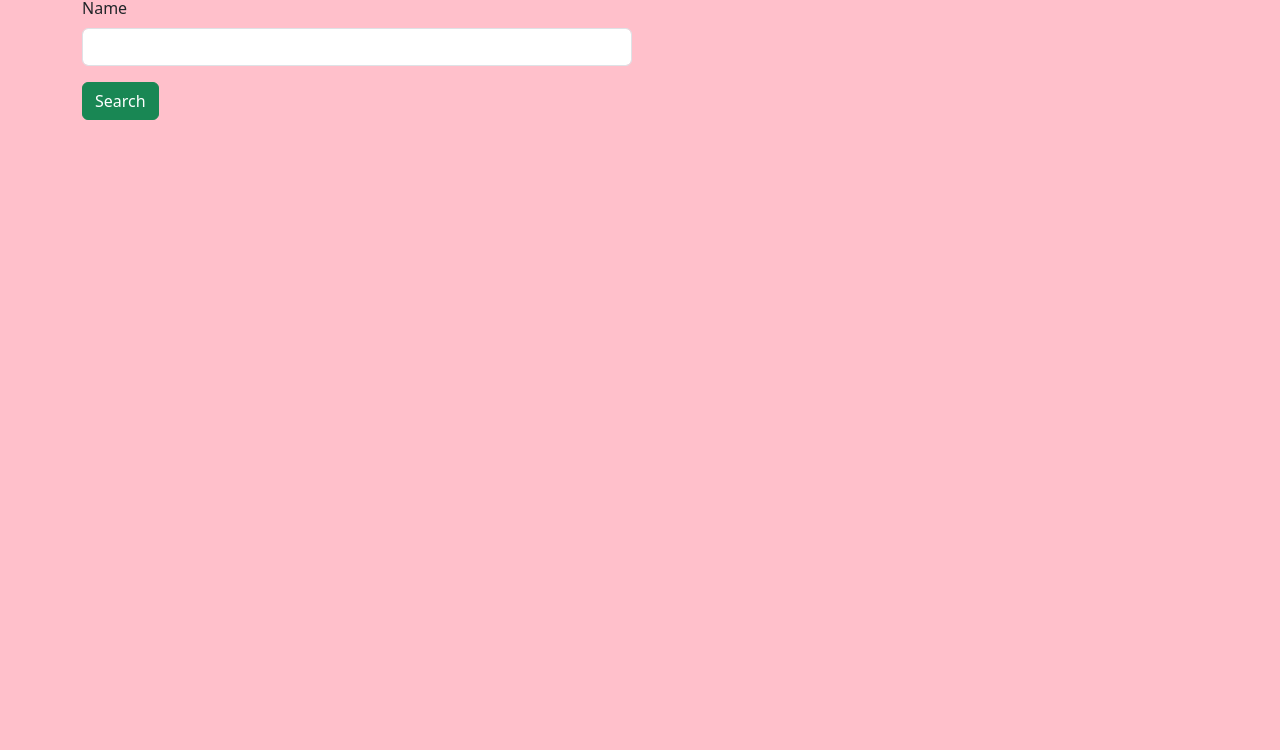
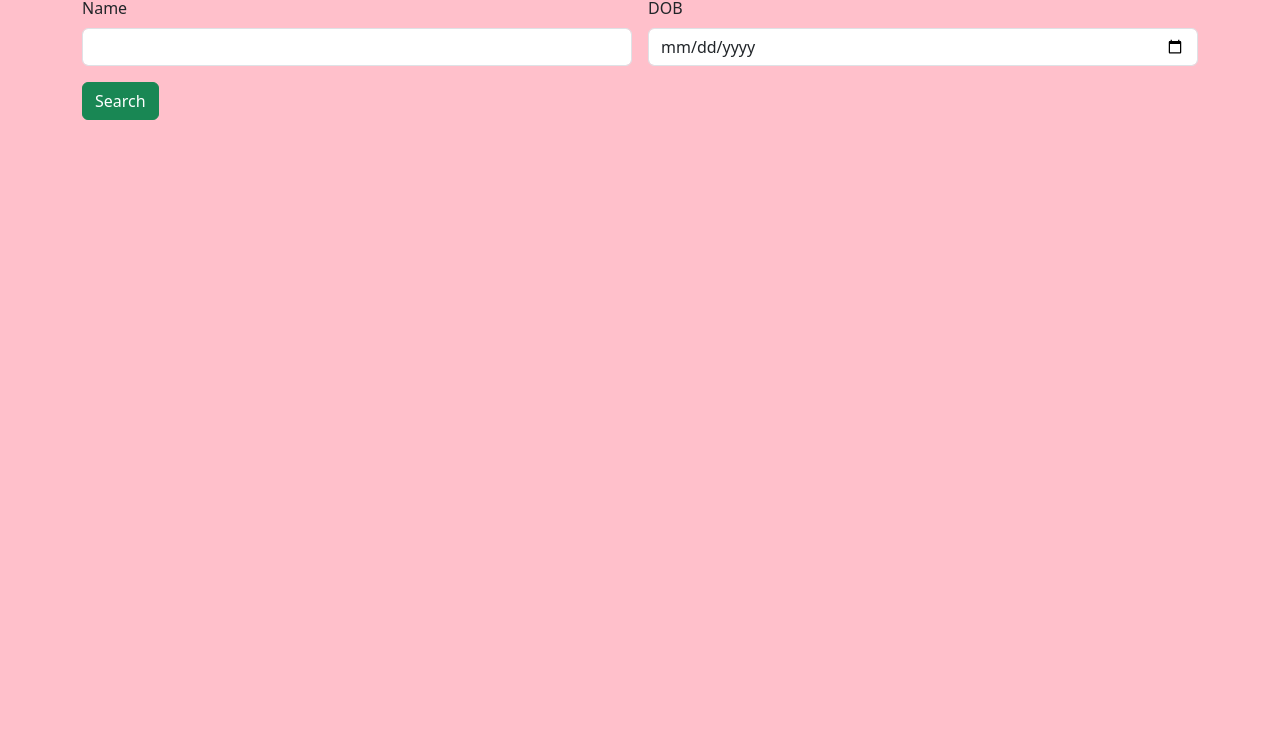
Before and after one commit to adithyab11/studentadmission_mern, a plain HTML site: page search.html in a window 1280 px wide. Shown: the part 50-800 px from the top of the page. Drawn offline with nearby package versions, Linux system fonts and the light colour scheme.

Commit message:
search completed

```diff
--- a/search.html
+++ b/search.html
@@ -17,6 +17,10 @@
                 <label for="" class="form-label">Name</label>
                 <input type="text" class="form-control">
             </div>
+            <div class="col col-6 col-sm-6 col-md-6 col-lg-6 col-xl-6 col-xxl-6">
+                <label for="" class="form-label">DOB</label>
+                <input type="date" name="" id="" class="form-control">
+            </div>
             <div class="col col-12 col-sm-12 col-md-12 col-lg-12 col-xl-12 col-xxl-12">
                 <button class="btn btn-success">Search</button>
             </div>
```
Also changed, not shown: delete.html (added).
